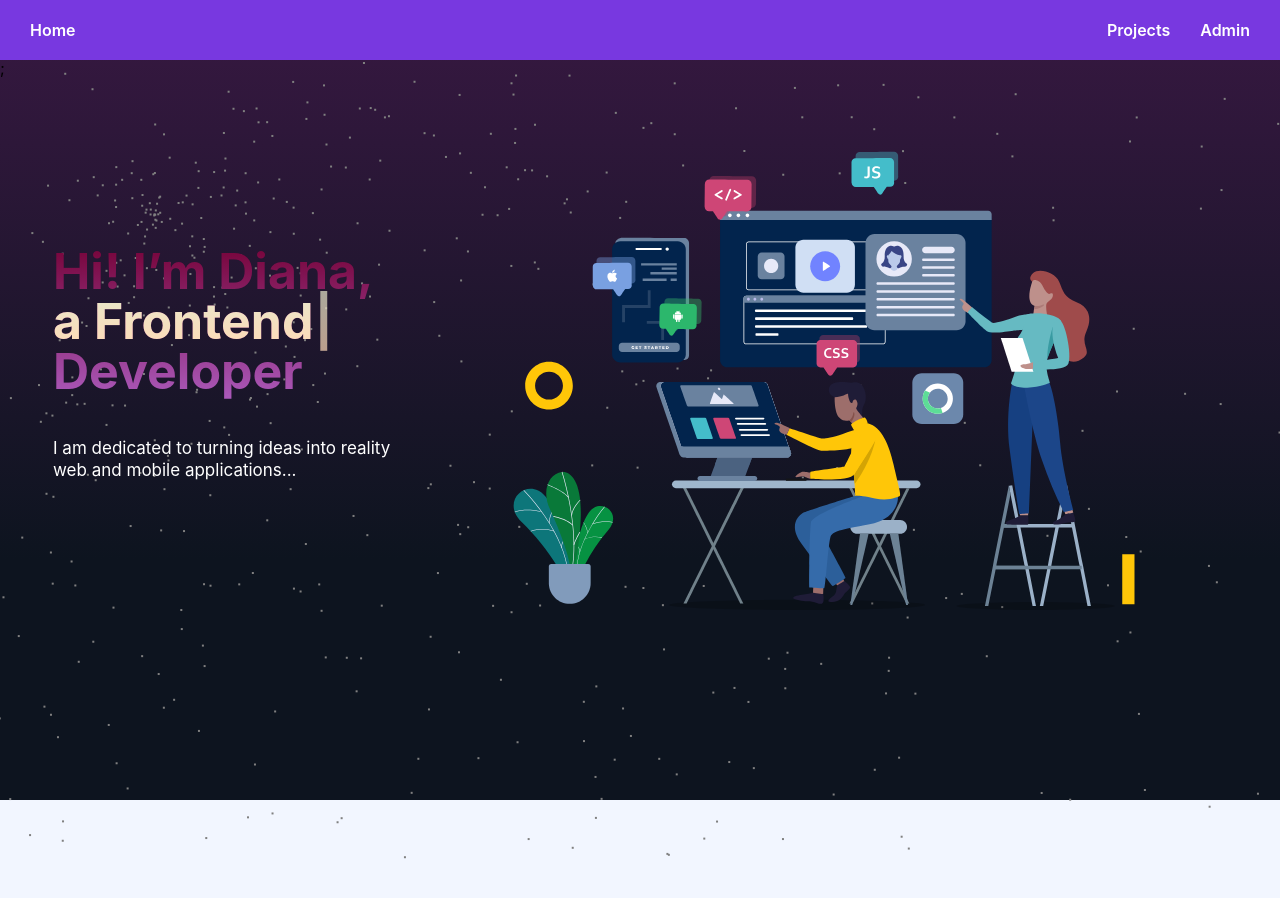
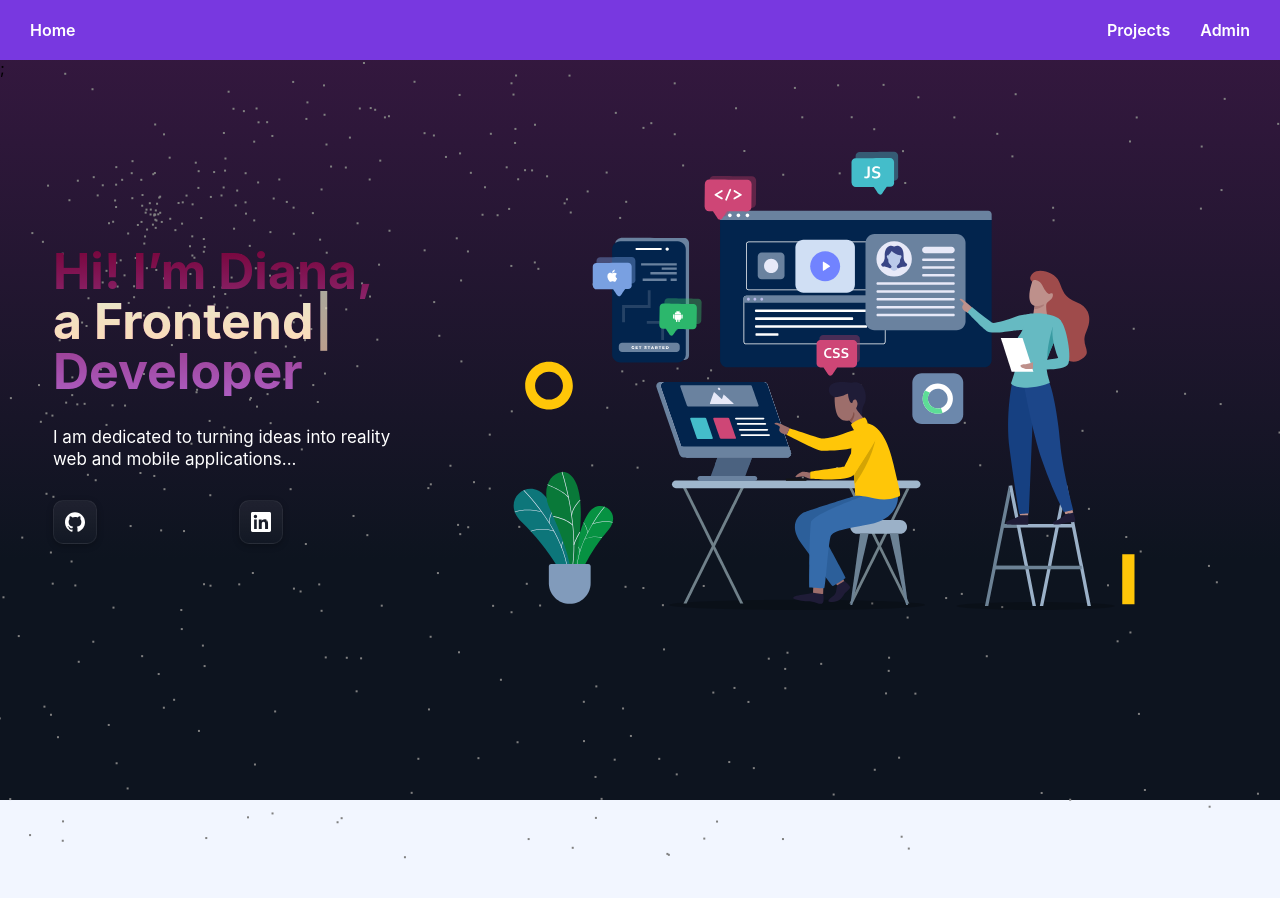
Before and after one commit to dianaflorez/my-portfolio, a React (Vite) app in the folder ui/: page / in a window 1280 px wide. Shown: the top 898 px of the page. Built offline with nearby package versions, Linux system fonts and the light colour scheme.

Commit message:
[ADD] links

```diff
--- a/ui/src/components/routes/LandingPage.tsx
+++ b/ui/src/components/routes/LandingPage.tsx
@@ -11,6 +11,27 @@ import Typewriter from "typewriter-effect";
 
 const LandingPage = () => {
   const { t } = useTranslation();
+
+  const socialLinks = [
+    {
+      name: 'GitHub',
+      link: 'https://github.com/dianaflorez',
+      svg: (
+        <svg role="img" viewBox="0 0 24 24" width="20" height="20" xmlns="http://www.w3.org/2000/svg" aria-hidden="true" focusable="false">
+          <path fill="currentColor" d="M12 .297c-6.63 0-12 5.373-12 12 0 5.303 3.438 9.8 8.205 11.387.6.113.82-.258.82-.577 0-.285-.01-1.04-.015-2.04-3.338.724-4.042-1.61-4.042-1.61-.546-1.387-1.333-1.756-1.333-1.756-1.09-.744.083-.729.083-.729 1.205.084 1.84 1.238 1.84 1.238 1.07 1.834 2.809 1.304 3.495.997.108-.775.418-1.305.76-1.605-2.665-.3-5.466-1.333-5.466-5.93 0-1.31.468-2.382 1.235-3.222-.123-.303-.535-1.524.117-3.176 0 0 1.008-.322 3.301 1.23a11.52 11.52 0 013.003-.404c1.02.005 2.045.138 3.003.404 2.29-1.552 3.295-1.23 3.295-1.23.655 1.653.243 2.874.12 3.176.77.84 1.233 1.912 1.233 3.222 0 4.61-2.804 5.625-5.476 5.92.43.37.823 1.102.823 2.222 0 1.605-.015 2.898-.015 3.292 0 .319.215.694.825.576C20.565 22.092 24 17.592 24 12.297 24 5.67 18.63.297 12 .297z"/>
+        </svg>
+      ),
+    },
+    {
+      name: 'LinkedIn',
+      link: 'https://www.linkedin.com/in/dianaflorez',
+      svg: (
+        <svg role="img" viewBox="0 0 24 24" width="20" height="20" xmlns="http://www.w3.org/2000/svg" aria-hidden="true" focusable="false">
+          <path fill="currentColor" d="M20.447 20.452h-3.554v-5.569c0-1.328-.027-3.037-1.852-3.037-1.853 0-2.136 1.445-2.136 2.938v5.668H9.353V9h3.414v1.561h.049c.476-.9 1.637-1.852 3.369-1.852 3.603 0 4.268 2.37 4.268 5.456v6.287zM5.337 7.433a2.062 2.062 0 11-.002-4.124 2.062 2.062 0 01.002 4.124zM6.914 20.452H3.76V9h3.154v11.452zM22.225 0H1.771C.792 0 0 .774 0 1.726v20.547C0 23.227.792 24 1.771 24h20.451C23.206 24 24 23.227 24 22.273V1.726C24 .774 23.206 0 22.225 0z"/>
+        </svg>
+      ),
+    },
+  ];
 
   return (
     <Wrapper>
@@ -40,11 +61,23 @@ const LandingPage = () => {
           <Description>
             I am dedicated to turning ideas into reality web and mobile applications...
           </Description>
-          {/* <SocialWrapper count={socialLinks.length}>
+
+          {/* Social links */}
+          <SocialWrapper count={socialLinks.length} role="navigation" aria-label="Social links">
             {socialLinks.map((item, index) => (
-              <SocialButton icon={item.image} link={item.link} key={index} />
+              <SocialLink
+                key={index}
+                href={item.link}
+                target="_blank"
+                rel="noopener noreferrer"
+                aria-label={item.name}
+                title={item.name}
+              >
+                <IconWrapper>{item.svg}</IconWrapper>
+                <ScreenReaderText>{item.name}</ScreenReaderText>
+              </SocialLink>
             ))}
-          </SocialWrapper> */}
+          </SocialWrapper>
         </TextWrapper>
 
         <LottieWrapper>
@@ -133,6 +166,7 @@ const Description = styled(MediumText)`
   color: white;
 `;
 
+/* Social area styles */
 interface SocialWrapperProps {
   count: number;
 }
@@ -140,11 +174,58 @@ interface SocialWrapperProps {
 const SocialWrapper = styled.div<SocialWrapperProps>`
   display: grid;
   grid-template-columns: repeat(${props => props.count}, auto);
-  gap: 0px;
+  gap: 12px;
+  align-items: center;
+
   @media (max-width: 450px) {
-    justify-content: space-around;
+    justify-content: center;
+    gap: 18px;
+  }
+`;
+
+const SocialLink = styled.a`
+  display: inline-flex;
+  align-items: center;
+  justify-content: center;
+  width: 44px;
+  height: 44px;
+  border-radius: 10px;
+  text-decoration: none;
+  color: white;
+  background: linear-gradient(180deg, rgba(255,255,255,0.06), rgba(255,255,255,0.02));
+  box-shadow: 0 2px 6px rgba(0,0,0,0.25);
+  transition: transform .18s ease, box-shadow .18s ease;
+  border: 1px solid rgba(255,255,255,0.06);
+
+  &:hover {
+    transform: translateY(-4px);
+    box-shadow: 0 8px 18px rgba(0,0,0,0.35);
   }
 
-`
+  svg {
+    display: block;
+    width: 20px;
+    height: 20px;
+    color: white;
+  }
+`;
+
+const IconWrapper = styled.span`
+  display: inline-flex;
+  align-items: center;
+  justify-content: center;
+`;
+
+/* visually hidden for screen readers */
+const ScreenReaderText = styled.span`
+  position: absolute;
+  width: 1px;
+  height: 1px;
+  padding: 0;
+  margin: -1px;
+  overflow: hidden;
+  clip: rect(0,0,0,0);
+  border: 0;
+`;
 
 export default LandingPage;
```
